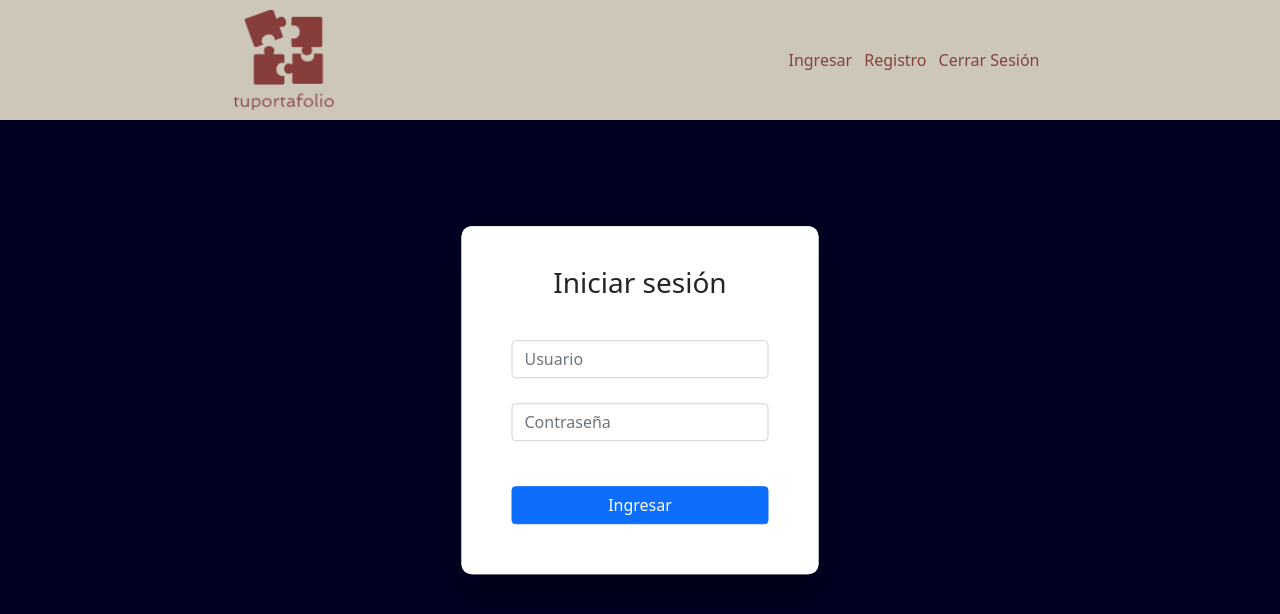
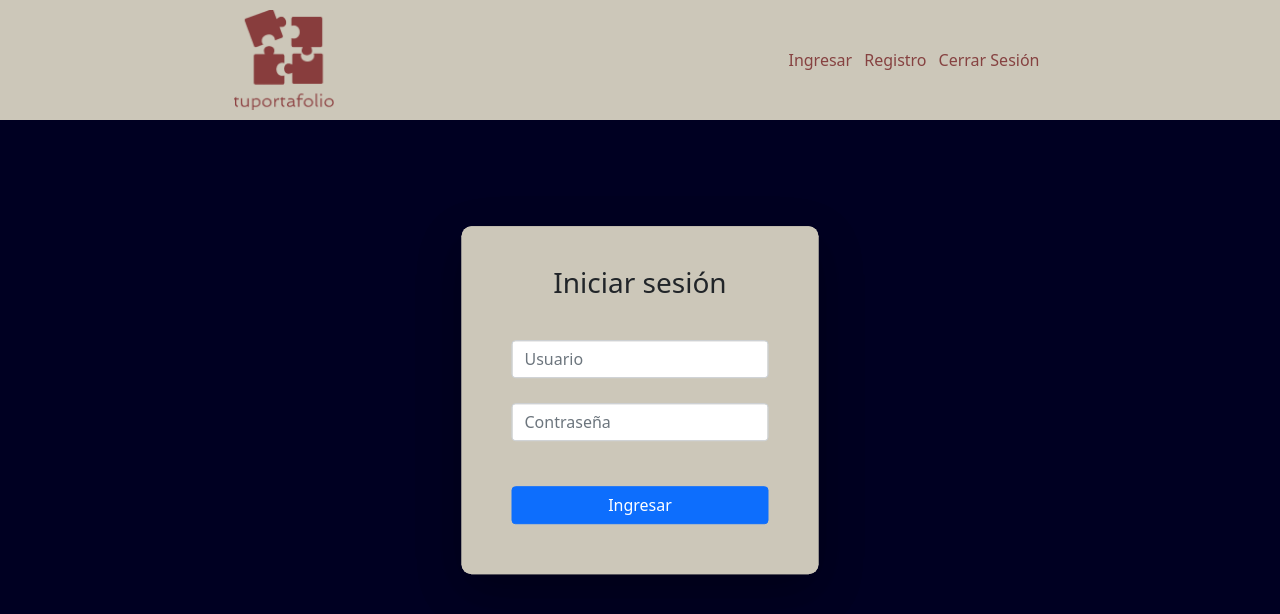
Before and after one commit to TuPortafoliTeam/4a-frontend, a Vue app: page /login in a window 1280 px wide. Shown: the top 614 px of the page. Built offline with nearby package versions, Linux system fonts and the light colour scheme; what @vue/apollo-option would draw is missing.

Commit message:
todo fino

```diff
--- a/src/components/Login.vue
+++ b/src/components/Login.vue
@@ -102,7 +102,7 @@ export default {
   position: absolute;
   top: 50%;
   left: 50%;
-  background-color: white;
+  background-color: #ccc7b9;
   transform: translate(-50%, -50%);
   border-radius: 10px;
   padding: 20px 50px;
```
Also changed, not shown: 1 other file (tests, documents, lock files or other folders).
